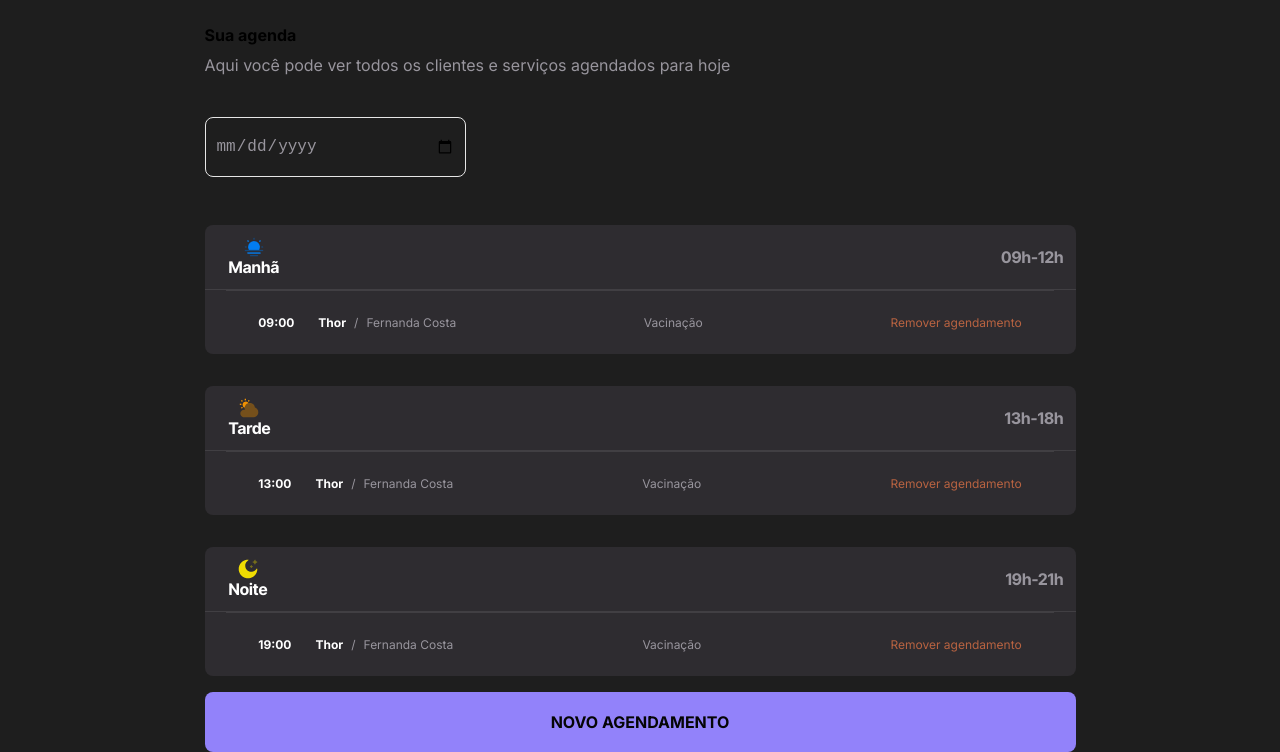
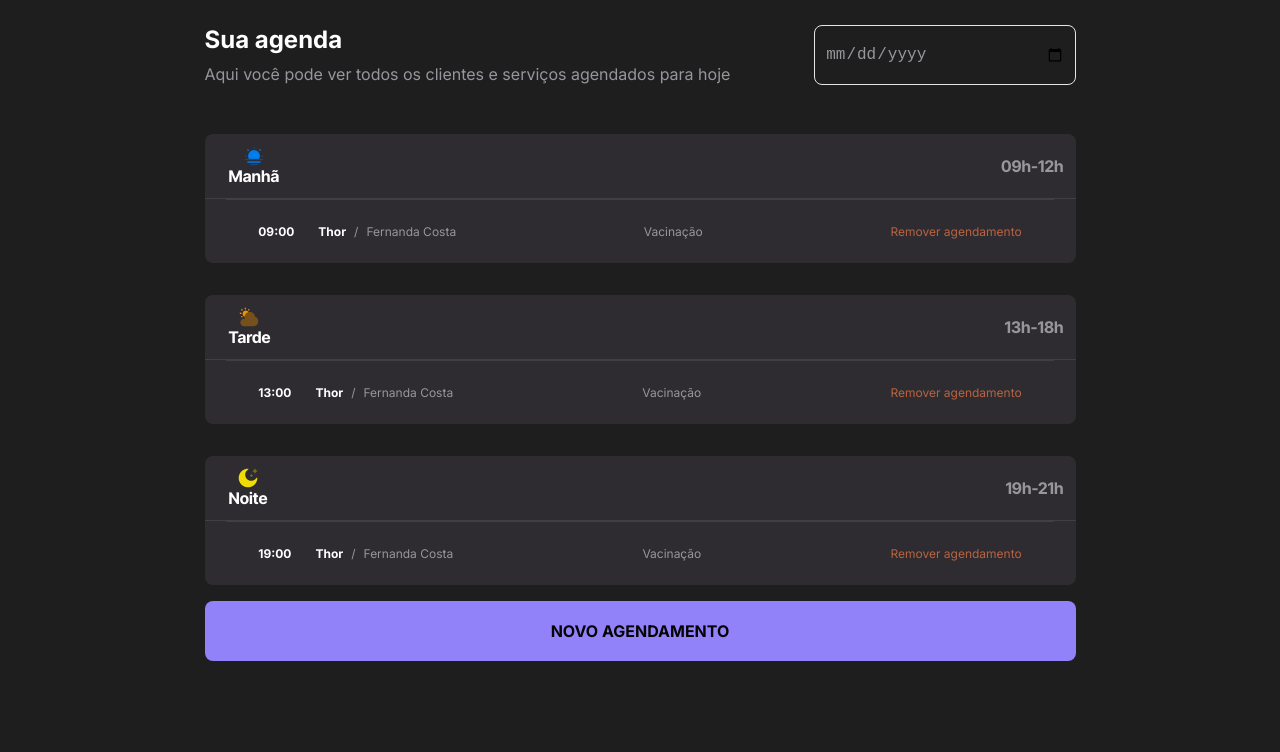
Before and after one commit to NandaoSpain/PetDaily, a website: page index.html in a window 1280 px wide. Shown: the part 51-803 px from the top of the page. Drawn offline with Linux system fonts and the light colour scheme.

Commit message:
Update styles.css

```diff
--- a/css/styles.css
+++ b/css/styles.css
@@ -23,8 +23,9 @@
     }
   }
 
-  > .header {
+  .header {
     display: flex;
+    flex-direction: row;
     gap: 32px;
     margin: 24px 0;
     justify-content: space-between;
@@ -34,7 +35,11 @@
     display: flex;
     flex-direction: column;
 
-
+    > strong {
+      color: #FFFFFF;
+      font-size: 24px;
+      font-family: "Inter", sans-serif;
+    }
 
     > span {
       color: #98959D;
```
